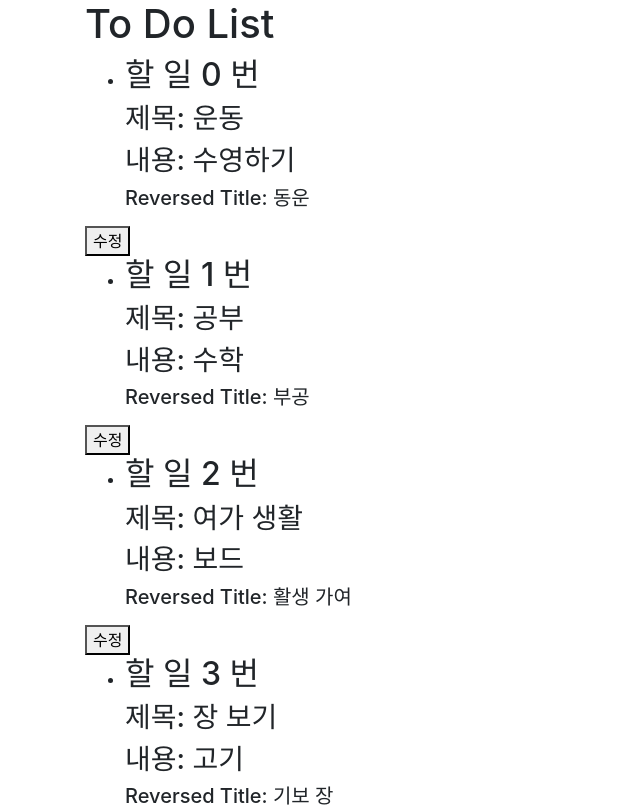
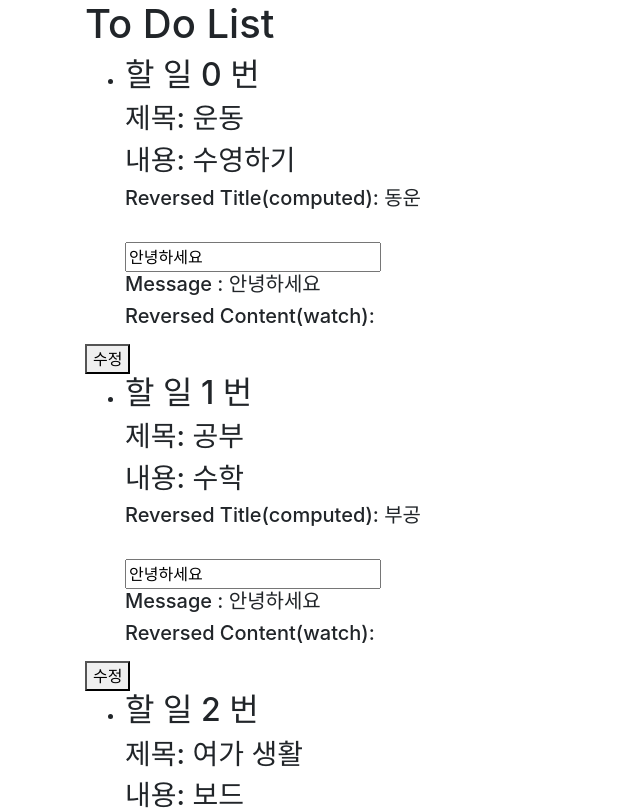
Before and after one commit to YooInKeun/TIL-Vue.Js, a Vue app in the folder To Do App/to-do-app/: page /todo/list in a window 1280 px wide. Shown: the top 810 px of the page, without its empty margins (0-640 px from the left). Built offline with nearby package versions, Linux system fonts and the light colour scheme.

Commit message:
[ADD] watch 사용법

```diff
--- a/To Do App/to-do-app/index.html
+++ b/To Do App/to-do-app/index.html
@@ -5,13 +5,13 @@
     <meta name="viewport" content="width=device-width,initial-scale=1.0">
     <title>인근's To Do App</title>
 
+    <script type="text/javascript" src="http://code.jquery.com/jquery-3.2.1.min.js"></script>
     <link data-require="bootstrap@4.0.5" data-semver="4.1.3" rel="stylesheet"
     href="https://stackpath.bootstrapcdn.com/bootstrap/4.1.3/css/bootstrap.min.css" />
     <script data-require="bootstrap@4.0.5" data-semver="4.1.3"
     src="https://stackpath.bootstrapcdn.com/bootstrap/4.1.3/js/bootstrap.min.js"></script>
     <script data-require="angular.js@1.6.6" data-semver="1.6.6"
     src="https://ajax.googleapis.com/ajax/libs/angularjs/1.6.6/angular.min.js"></script>
-    <script type="text/javascript" src="http://code.jquery.com/jquery-3.2.1.min.js"></script>
     <script src="https://unpkg.com/axios/dist/axios.min.js"></script>
     <script>
       axios.defaults.xsrfCookieName='csrftoken';
--- a/To Do App/to-do-app/src/components/todo/ToDoList.vue
+++ b/To Do App/to-do-app/src/components/todo/ToDoList.vue
@@ -5,7 +5,12 @@
         <li><h2>할 일 {{ index }} 번</h2></li>
         <h3>제목: {{ todo.title }}</h3>
         <h3>내용: {{ todo.content }}</h3>
-        <h5>Reversed Title: {{ reversedTitle(todo.title) }}</h5>
+        <h5>Reversed Title(computed): {{ reversedTitle(todo.title) }}</h5><br>
+
+        <input v-model="message">
+        <h5 v-model="message">Message : {{ message }}</h5>
+        <h5>Reversed Content(watch): {{ reversedMessage }}</h5>
+
       </ul>
       <button @click="moveToToDoUpdate(todo)">수정</button>
       <br>
@@ -40,13 +45,20 @@ export default {
           title: "장 보기",
           content: "고기"
         }
-      ]
+      ],
+      message: '안녕하세요',
+      reversedMessage: ''
+    }
+  },
+  watch: {
+    message: function (message) {
+      this.reversedMessage = message.split('').reverse().join('')
     }
   },
   computed: {
     reversedTitle() {
       return (title) => {
-        return title.split('').reverse().join('')
+        return title.split('').reverse().join('');
       }
     }
   },
```
